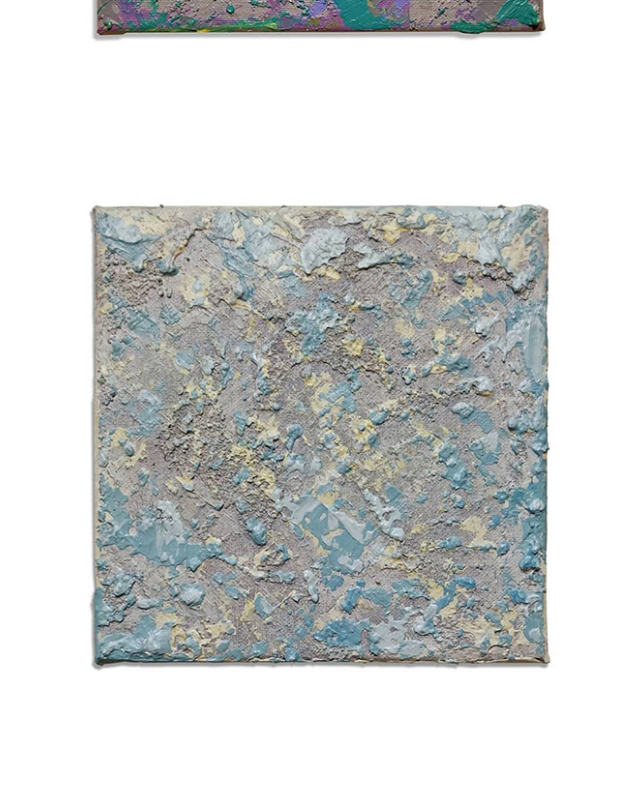
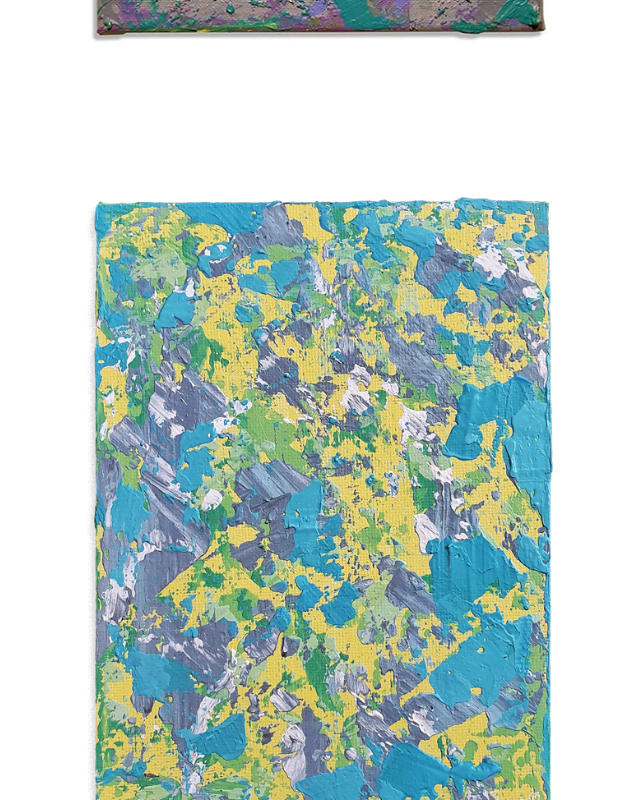
Before and after one commit to JClique/jclique.studio, a Vue app: page /texture in a window 1280 px wide. Shown: the part 1420-2220 px from the top of the page, without its empty margins (319-959 px from the left). Built offline with nearby package versions, Linux system fonts and the light colour scheme.

Commit message:
Added Texture5

```diff
--- a/src/views/Texture.vue
+++ b/src/views/Texture.vue
@@ -2,6 +2,7 @@
   <div class="content">
     <img src="@/assets/texture/texture4.jpg" class="art">
     <img src="@/assets/texture/texture1.jpg" class="art">
+    <img src="@/assets/texture/texture5.jpg" class="art">
     <img src="@/assets/texture/texture2.jpg" class="art">
     <img src="@/assets/texture/texture3.jpg" class="art">
   </div>
```
Also changed, not shown: src/assets/texture/texture5.jpg (added).
